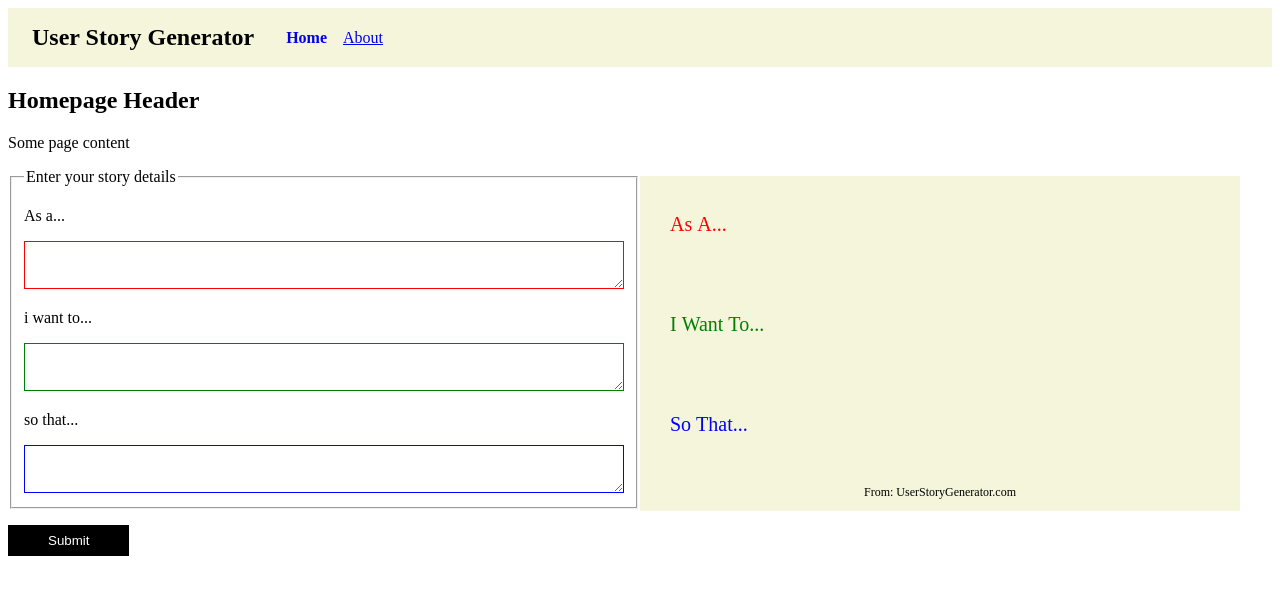
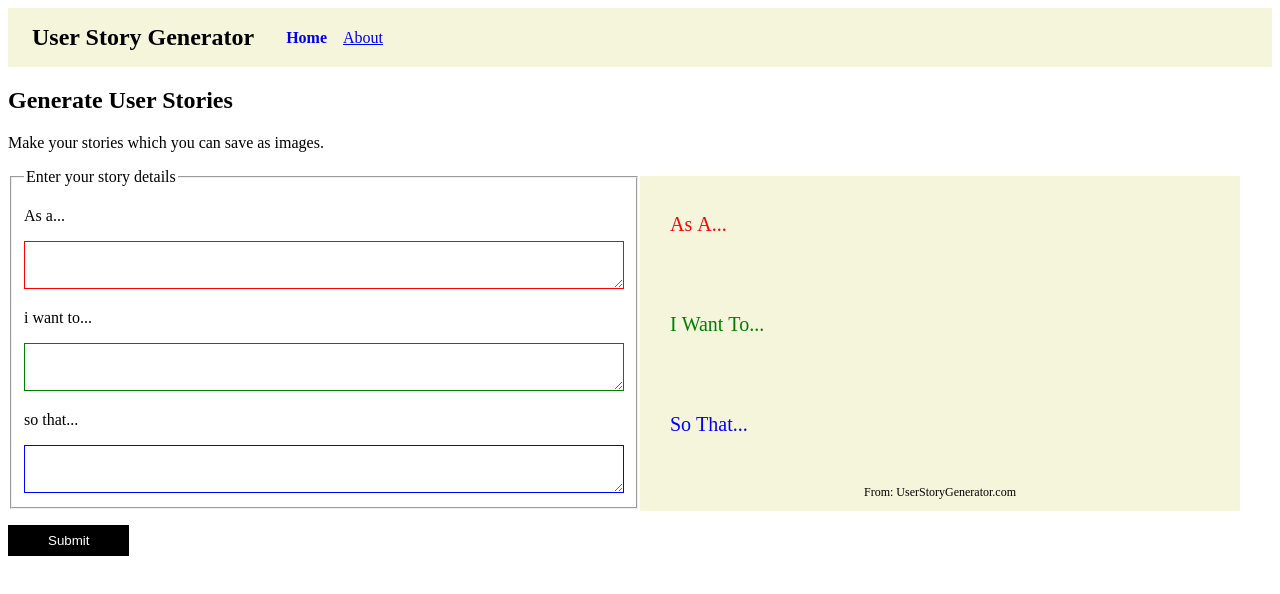
Before and after one commit to pattonwebz/react-user-story-generator, a React app: page / in a window 1280 px wide. Shown: the top 594 px of the page. Built offline with nearby package versions, Linux system fonts and the light colour scheme.

Commit message:
Update home message

```diff
--- a/src/pages/HomePage.tsx
+++ b/src/pages/HomePage.tsx
@@ -6,8 +6,8 @@ const HomePage = () => {
 
     return (
         <>
-            <h2>Homepage Header</h2>
-            <p>Some page content</p>
+            <h2>Generate User Stories</h2>
+            <p>Make your stories which you can save as images.</p>
 
             <CardWrapper />
         </>
```
